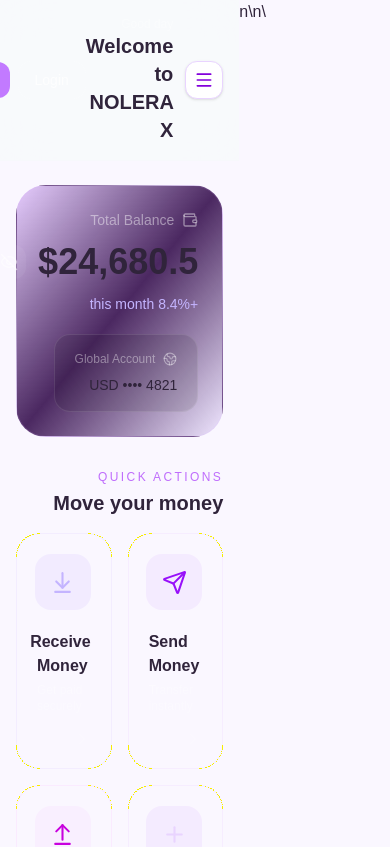
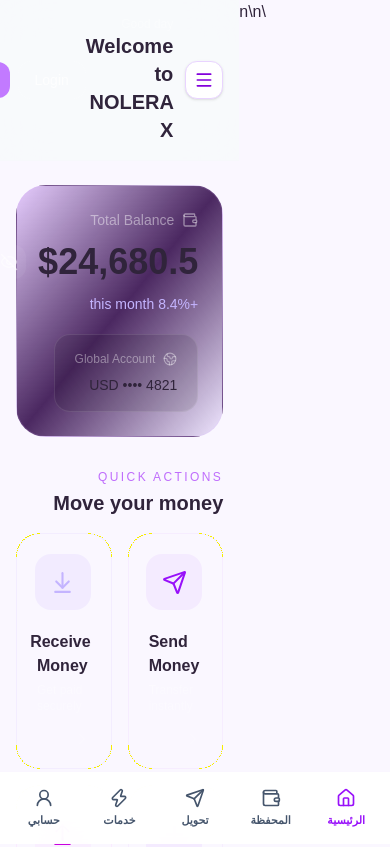
Before and after one commit to yahyahamza888/NOLERA-X, a Next.js app: page / in a window 390 px wide. Shown: the top 847 px of the page. Built offline with nearby package versions, Linux system fonts and the light colour scheme.

Commit message:
Improve NOLERA X mobile navigation

```diff
--- a/app/page.tsx
+++ b/app/page.tsx
@@ -398,6 +398,35 @@
           </div>
         </section>
       </div>
+      <nav className="fixed bottom-0 left-0 right-0 z-40 border-t border-purple-200/20 bg-white/95 px-2 py-2 backdrop-blur-xl dark:bg-[#17101d]/95 lg:hidden">
+        <div className="mx-auto grid max-w-md grid-cols-5 gap-1">
+          <Link href="/" className="flex flex-col items-center gap-1 rounded-xl px-1 py-2 text-[11px] font-semibold text-purple-600">
+            <HomeIcon size={20} />
+            <span>الرئيسية</span>
+          </Link>
+
+          <Link href="/wallet" className="flex flex-col items-center gap-1 rounded-xl px-1 py-2 text-[11px] font-semibold text-slate-600 dark:text-white/70">
+            <Wallet size={20} />
+            <span>المحفظة</span>
+          </Link>
+
+          <Link href="/transfers" className="flex flex-col items-center gap-1 rounded-xl px-1 py-2 text-[11px] font-semibold text-slate-600 dark:text-white/70">
+            <Send size={20} />
+            <span>تحويل</span>
+          </Link>
+
+          <Link href="/bills" className="flex flex-col items-center gap-1 rounded-xl px-1 py-2 text-[11px] font-semibold text-slate-600 dark:text-white/70">
+            <Zap size={20} />
+            <span>خدمات</span>
+          </Link>
+
+          <Link href="/profile" className="flex flex-col items-center gap-1 rounded-xl px-1 py-2 text-[11px] font-semibold text-slate-600 dark:text-white/70">
+            <UserRound size={20} />
+            <span>حسابي</span>
+          </Link>
+        </div>
+      </nav>
+
     </main>
   )
 }
```
